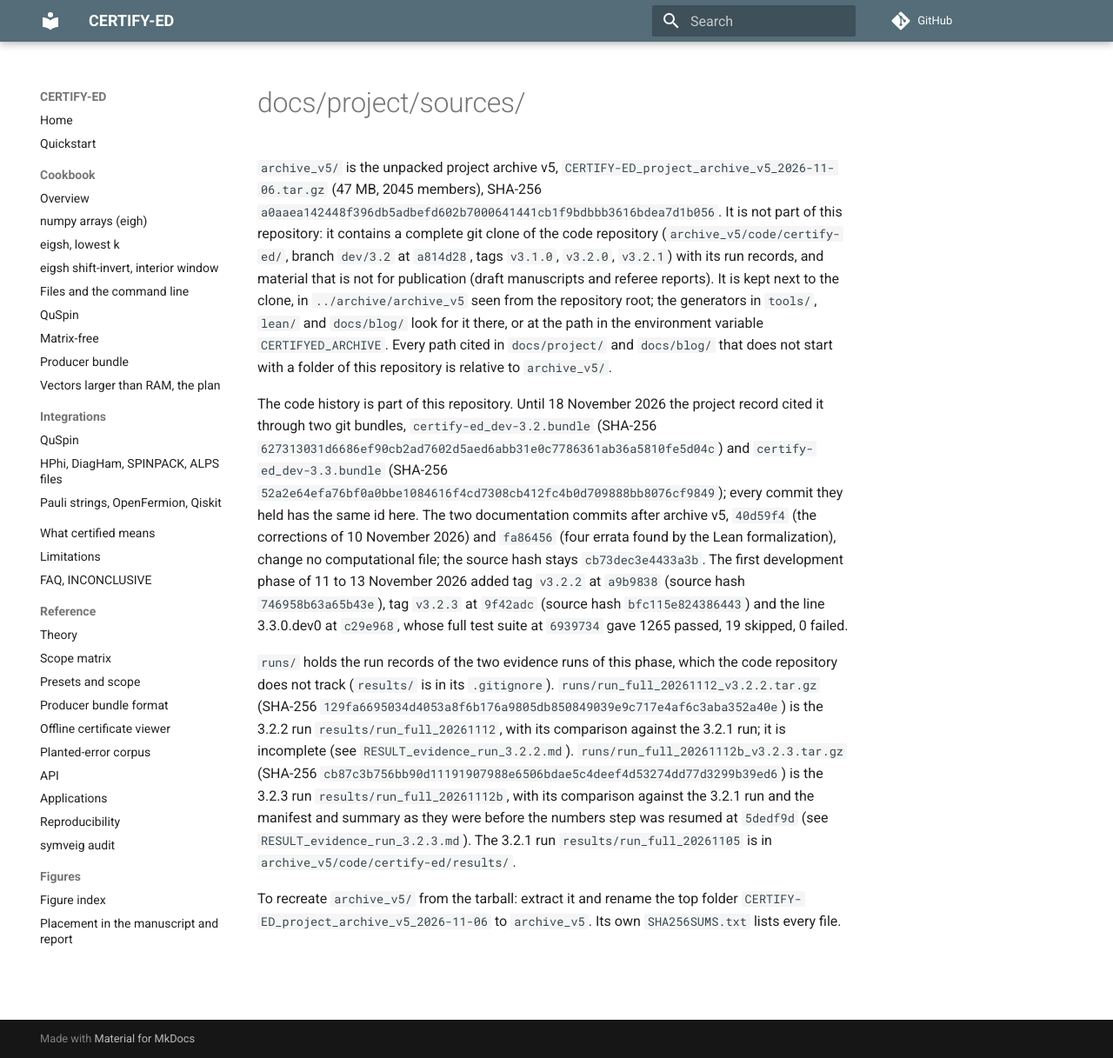
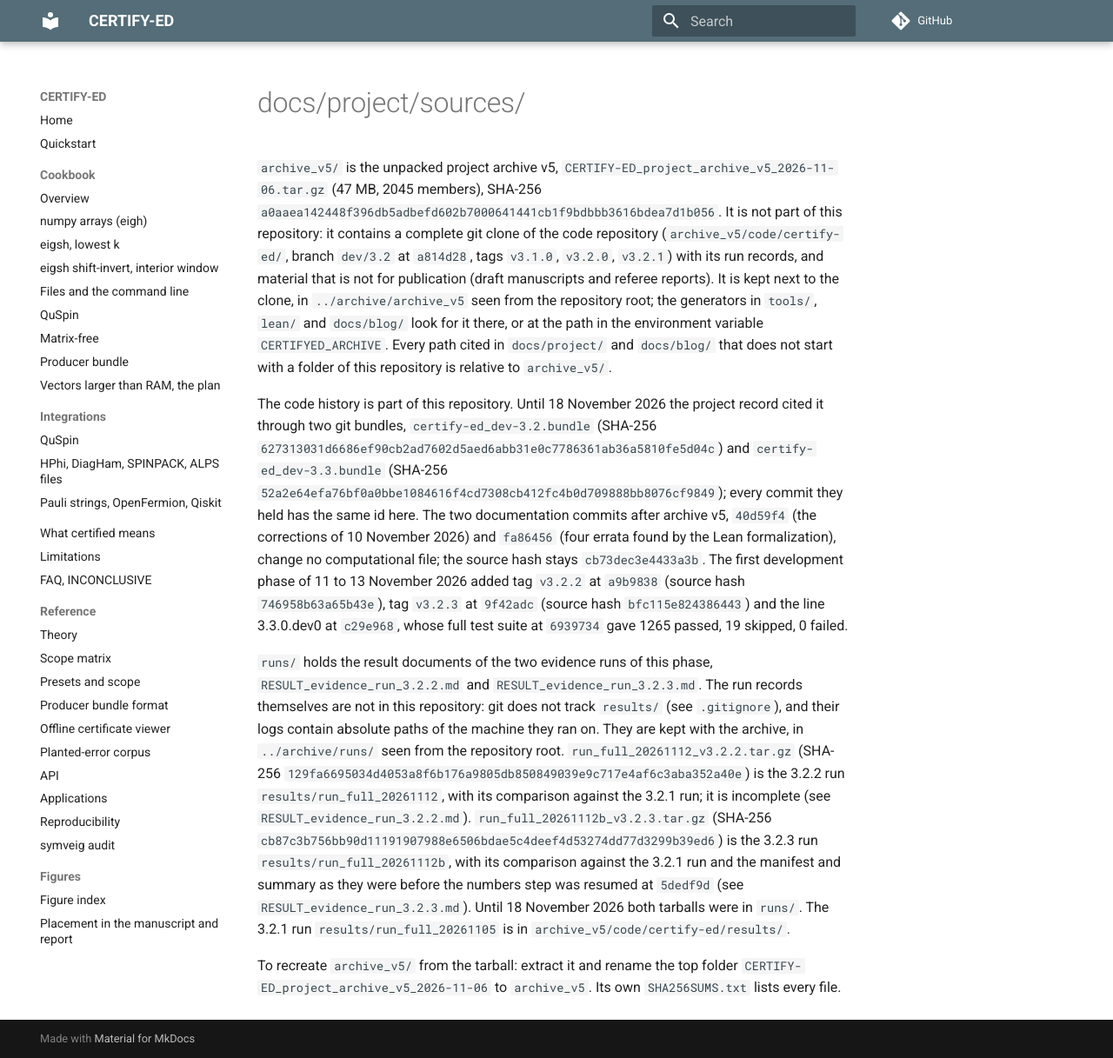
Before and after one commit to sarang-kernel/CERTIFY-ED, an MkDocs documentation site: the page built from docs/project/sources/SOURCES.md, in a window 1280 px wide and 1217 px high. Shown: the whole window at 87% size. Built offline with MkDocs 1.6.1 and Material for MkDocs 9.7.7, drawn with Linux system fonts in a browser that asks for light colours; comment, search, counter and statistics services are not loaded.

Commit message:
Keep the run tarballs with the archive

```diff
--- a/docs/project/sources/SOURCES.md
+++ b/docs/project/sources/SOURCES.md
@@ -18,14 +18,16 @@ and `fa86456` (four errata found by the Lean formalization), change no computati
 `746958b63a65b43e`), tag `v3.2.3` at `9f42adc` (source hash `bfc115e824386443`) and the line 3.3.0.dev0 at `c29e968`, whose
 full test suite at `6939734` gave 1265 passed, 19 skipped, 0 failed.
 
-`runs/` holds the run records of the two evidence runs of this phase, which the code repository does not track
-(`results/` is in its `.gitignore`). `runs/run_full_20261112_v3.2.2.tar.gz` (SHA-256
+`runs/` holds the result documents of the two evidence runs of this phase, `RESULT_evidence_run_3.2.2.md` and
+`RESULT_evidence_run_3.2.3.md`. The run records themselves are not in this repository: git does not track `results/`
+(see `.gitignore`), and their logs contain absolute paths of the machine they ran on. They are kept with the archive, in
+`../archive/runs/` seen from the repository root. `run_full_20261112_v3.2.2.tar.gz` (SHA-256
 `129fa6695034d4053a8f6b176a9805db850849039e9c717e4af6c3aba352a40e`) is the 3.2.2 run `results/run_full_20261112`, with its
 comparison against the 3.2.1 run; it is incomplete (see `RESULT_evidence_run_3.2.2.md`).
-`runs/run_full_20261112b_v3.2.3.tar.gz` (SHA-256 `cb87c3b756bb90d11191907988e6506bdae5c4deef4d53274dd77d3299b39ed6`) is the 3.2.3 run
+`run_full_20261112b_v3.2.3.tar.gz` (SHA-256 `cb87c3b756bb90d11191907988e6506bdae5c4deef4d53274dd77d3299b39ed6`) is the 3.2.3 run
 `results/run_full_20261112b`, with its comparison against the 3.2.1 run and the manifest and summary as they were before
-the numbers step was resumed at `5dedf9d` (see `RESULT_evidence_run_3.2.3.md`). The 3.2.1 run `results/run_full_20261105`
-is in `archive_v5/code/certify-ed/results/`.
+the numbers step was resumed at `5dedf9d` (see `RESULT_evidence_run_3.2.3.md`). Until 18 November 2026 both tarballs were
+in `runs/`. The 3.2.1 run `results/run_full_20261105` is in `archive_v5/code/certify-ed/results/`.
 
 To recreate `archive_v5/` from the tarball: extract it and rename the top folder `CERTIFY-ED_project_archive_v5_2026-11-06`
 to `archive_v5`. Its own `SHA256SUMS.txt` lists every file.
```
Also changed, not shown: docs/project/CHANGELOG_PROJECT.md (+3 -3 lines), 1 other file.
